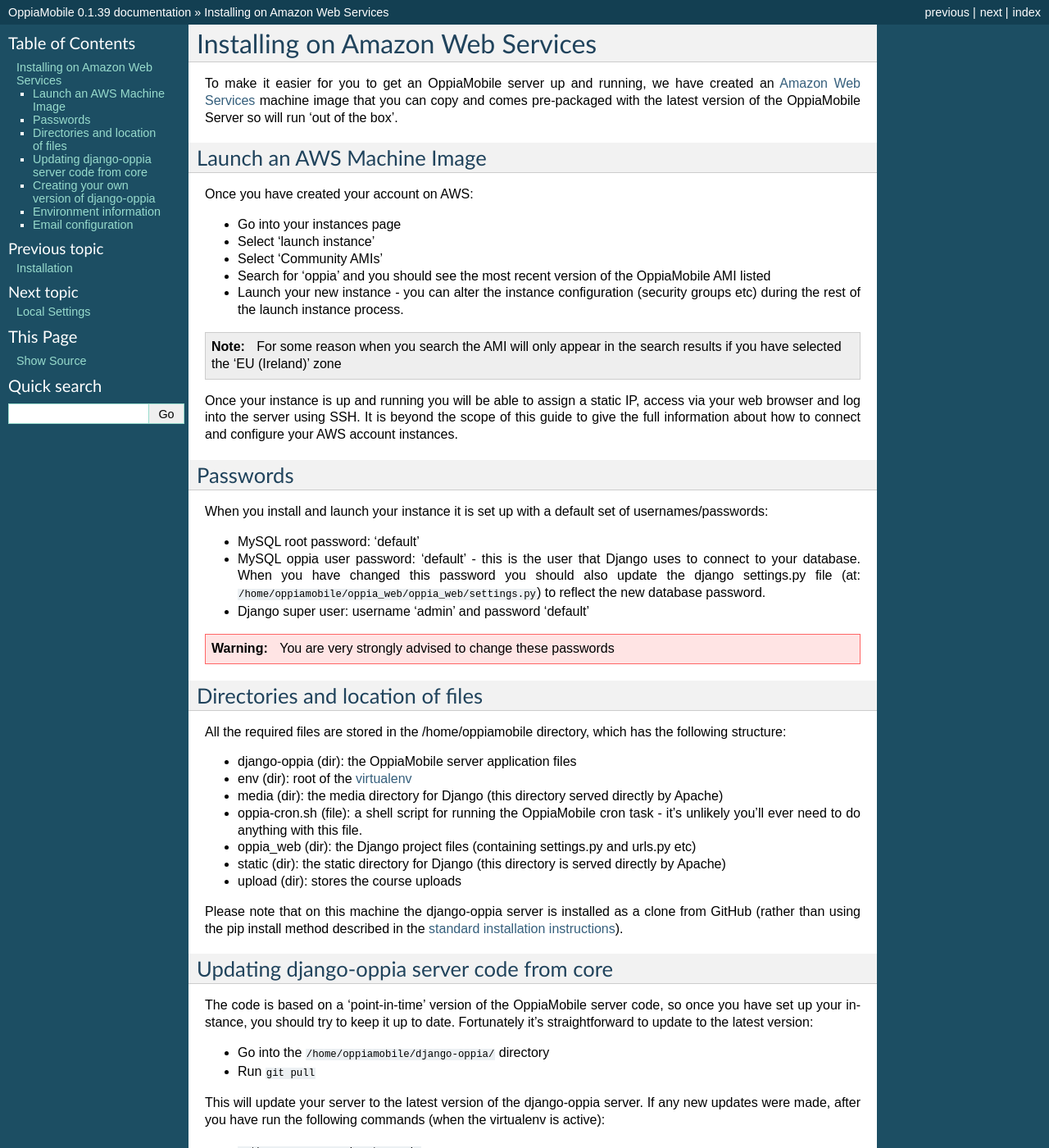
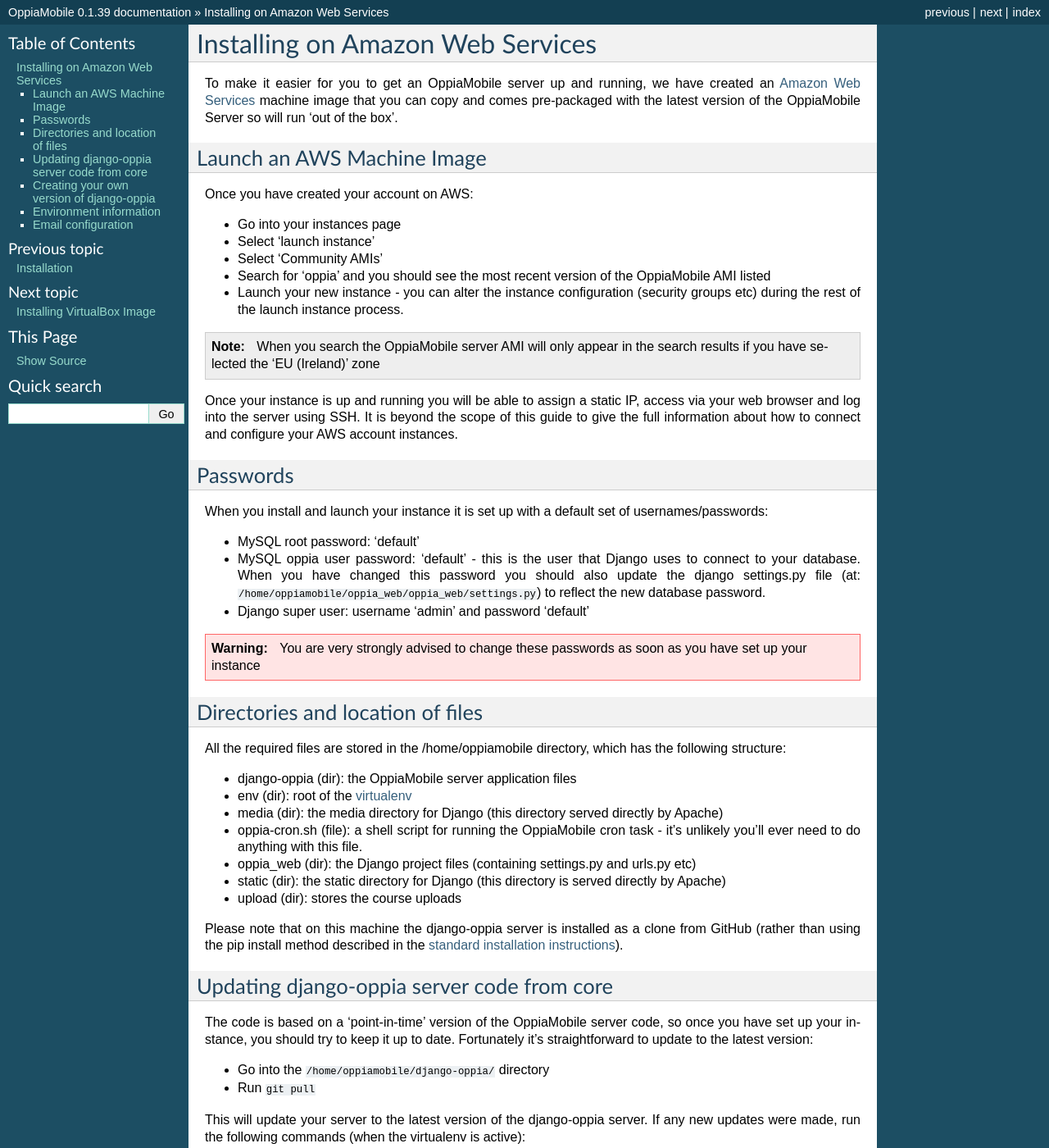
Before and after one commit to DigitalCampus/django-oppia, a Sphinx documentation site: the page built from docs/aws.rst, in a window 1280 px wide and 1400 px high. Shown: the whole window at 82% size. Built offline with Sphinx 7.4.7, drawn with Linux system fonts in a browser that asks for light colours; the version number is read from the project's files by our own code; some of the changed text lies outside the part shown.

```diff
--- a/docs/aws.rst
+++ b/docs/aws.rst
@@ -20,7 +20,8 @@
   groups etc) during the rest of the launch instance process.
 
 .. note::
-	For some reason when you search the AMI will only appear in the search results if you have selected the 'EU (Ireland)' zone
+	When you search the OppiaMobile server AMI will only appear in the search
+	results if you have selected the 'EU (Ireland)' zone
 
 Once your instance is up and running you will be able to assign a static IP,
 access via your web browser and log into the server using SSH. It is beyond the
@@ -40,7 +41,9 @@
   database password.
 * Django super user: username 'admin' and password 'default'
 
-.. warning:: You are very strongly advised to change these passwords
+.. warning::
+	You are very strongly advised to change these passwords as soon as
+	you have set up your instance
 
 Directories and location of files
 ---------------------------------
@@ -73,7 +76,7 @@
 * Run ``git pull``
 
 This will update your server to the latest version of the django-oppia server.
-If any new updates were made, after you have run the following commands (when
+If any new updates were made, run the following commands (when
 the virtualenv is active):
 
 * ``python manage.py migrate oppia``
@@ -93,7 +96,7 @@
 -----------------------
 The current version of the instance (OppiaMobile Server 0.1.39) is running:
 
-* Ubuntu 12.04 LTS
+* Ubuntu 12.04 LTS Server
 * Apache 2
 * Mysql 5.5
 * Django 1.6.1
--- a/docs/changelog.rst
+++ b/docs/changelog.rst
@@ -1,6 +1,10 @@
 Change Log
 ============
 
+v0.1.40
+-------
+* Fix: https://github.com/DigitalCampus/django-oppia/issues/109 - error uploading courses
+* Update documentation for AWS machine image
 
 v0.1.39
 -------
--- a/docs/index.rst
+++ b/docs/index.rst
@@ -17,6 +17,7 @@
 
    install
    aws
+   virtualbox
    settings
    upgrade
    api
```
Also changed, not shown: docs/virtualbox.rst (added, +16 -0 lines), 1 other file.
